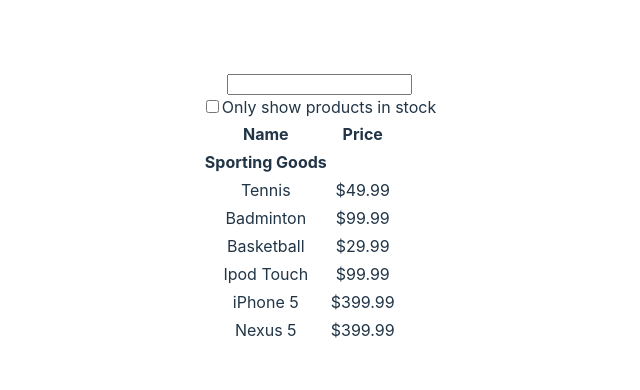
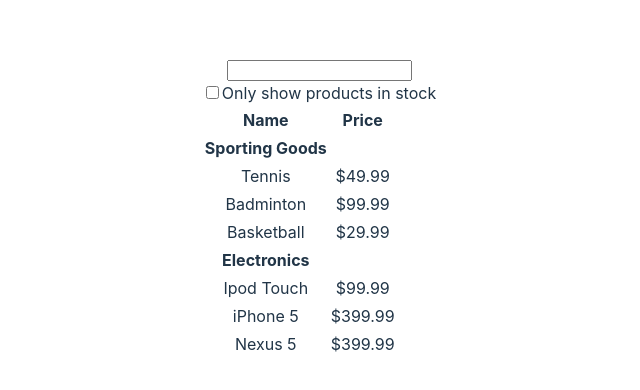
Before and after one commit to chrismaynardampon/store, a React (Vite) app: page / in a window 1280 px wide. Shown: the part 192-582 px from the top of the page, without its empty margins (321-961 px from the left). Built offline with nearby package versions, Linux system fonts and the light colour scheme.

Commit message:
'electronics'

```diff
--- a/src/components/ProductTable.jsx
+++ b/src/components/ProductTable.jsx
@@ -27,6 +27,9 @@ const ProductTable = () => {
             <Table.Column>$29.99</Table.Column>
         </Table.Row>
         <Table.Row>
+            <Table.ColumnHeader colspan="2">Electronics</Table.ColumnHeader>
+        </Table.Row>
+        <Table.Row>
             <Table.Column>Ipod Touch</Table.Column>
             <Table.Column>$99.99</Table.Column>
         </Table.Row>
```
